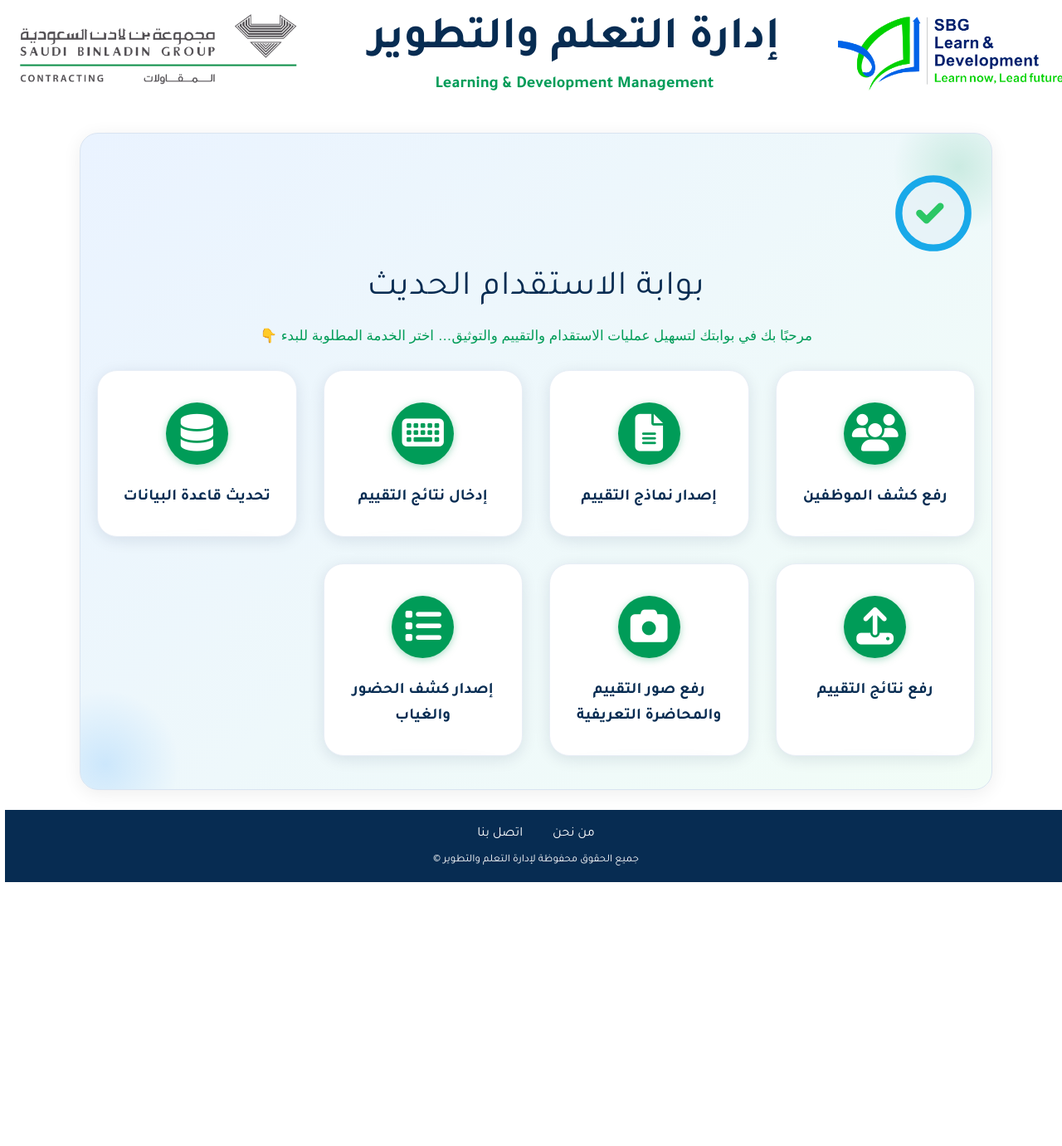
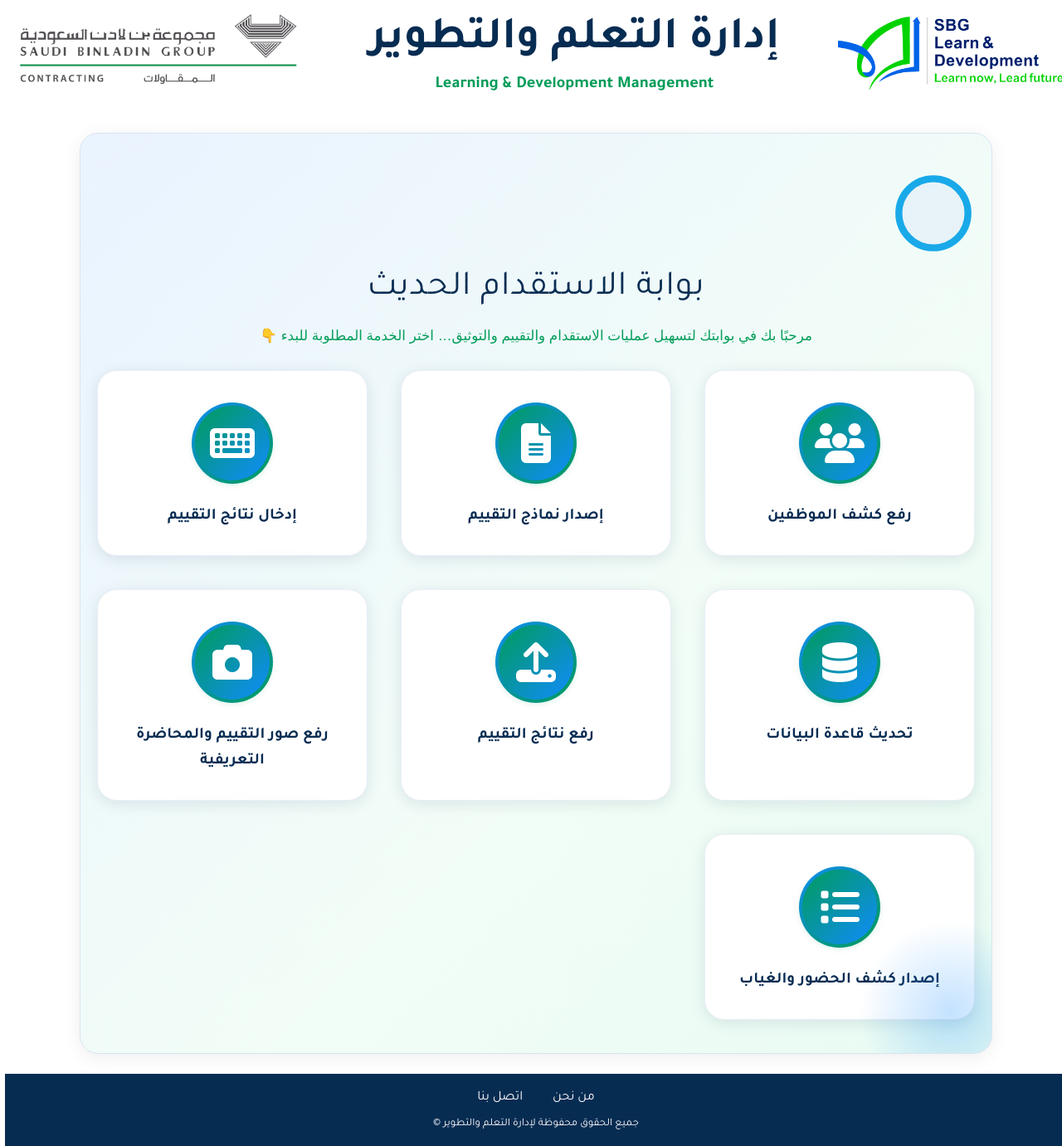
Before and after one commit to majed1985/majed, a Django app: page /recruitment/ in a window 1280 px wide. Shown: the part 48-1429 px from the top of the page at 83% size. Before the commit the page ends 1111 px from the top, so only its background shows below. Run offline with Django 5.2, Linux system fonts and the light colour scheme; style sheets or scripts are compiled from the project's sources; parts of the project's set-up code (start-up, migrations or seed data) failed here and were passed over.

Commit message:
Refine recruitment portal UI

```diff
--- a/templates/core/recruitment_dashboard.html
+++ b/templates/core/recruitment_dashboard.html
@@ -14,32 +14,32 @@
     <p class="desc">مرحبًا بك في بوابتك لتسهيل عمليات الاستقدام والتقييم والتوثيق… اختر الخدمة المطلوبة للبدء 👇</p>
   </div>
   <div class="recruitment-grid">
-    <a href="{% url 'core:upload_employees' %}" class="recruitment-card">
-      <div class="recruitment-icon"><i class="fas fa-users"></i></div>
+    <a href="{% url 'core:upload_employees' %}" class="recruitment-card" title="رفع كشف الموظفين">
+      <div class="icon-wrap"><div class="recruitment-icon"><i class="fas fa-users"></i></div></div>
       <div class="recruitment-name">رفع كشف الموظفين</div>
     </a>
-    <a href="{% url 'core:recruitment_step' 'forms' %}" class="recruitment-card">
-      <div class="recruitment-icon"><i class="fas fa-file-alt"></i></div>
+    <a href="{% url 'core:recruitment_step' 'forms' %}" class="recruitment-card" title="إصدار نماذج التقييم">
+      <div class="icon-wrap"><div class="recruitment-icon"><i class="fas fa-file-alt"></i></div></div>
       <div class="recruitment-name">إصدار نماذج التقييم</div>
     </a>
-    <a href="{% url 'core:input_evaluation_results' %}" class="recruitment-card">
-      <div class="recruitment-icon"><i class="fas fa-keyboard"></i></div>
+    <a href="{% url 'core:input_evaluation_results' %}" class="recruitment-card" title="إدخال نتائج المتقدمين">
+      <div class="icon-wrap"><div class="recruitment-icon"><i class="fas fa-keyboard"></i></div></div>
       <div class="recruitment-name">إدخال نتائج التقييم</div>
     </a>
-    <a href="{% url 'core:recruitment_step' 'update_db' %}" class="recruitment-card">
-      <div class="recruitment-icon"><i class="fas fa-database"></i></div>
+    <a href="{% url 'core:recruitment_step' 'update_db' %}" class="recruitment-card" title="تحديث قاعدة البيانات">
+      <div class="icon-wrap"><div class="recruitment-icon"><i class="fas fa-database"></i></div></div>
       <div class="recruitment-name">تحديث قاعدة البيانات</div>
     </a>
-    <a href="{% url 'core:recruitment_step' 'upload_results' %}" class="recruitment-card">
-      <div class="recruitment-icon"><i class="fas fa-upload"></i></div>
+    <a href="{% url 'core:recruitment_step' 'upload_results' %}" class="recruitment-card" title="رفع الملفات المعتمدة">
+      <div class="icon-wrap"><div class="recruitment-icon"><i class="fas fa-upload"></i></div></div>
       <div class="recruitment-name">رفع نتائج التقييم</div>
     </a>
-    <a href="{% url 'core:recruitment_step' 'upload_photos' %}" class="recruitment-card">
-      <div class="recruitment-icon"><i class="fas fa-camera"></i></div>
+    <a href="{% url 'core:recruitment_step' 'upload_photos' %}" class="recruitment-card" title="رفع صور التقييم">
+      <div class="icon-wrap"><div class="recruitment-icon"><i class="fas fa-camera"></i></div></div>
       <div class="recruitment-name">رفع صور التقييم والمحاضرة التعريفية</div>
     </a>
-    <a href="{% url 'core:recruitment_step' 'attendance' %}" class="recruitment-card">
-      <div class="recruitment-icon"><i class="fas fa-list"></i></div>
+    <a href="{% url 'core:recruitment_step' 'attendance' %}" class="recruitment-card" title="إصدار كشف الحضور">
+      <div class="icon-wrap"><div class="recruitment-icon"><i class="fas fa-list"></i></div></div>
       <div class="recruitment-name">إصدار كشف الحضور والغياب</div>
     </a>
   </div>
@@ -49,7 +49,7 @@
   max-width: 1100px;
   margin: 0 auto;
   padding: 30px 20px 40px;
-  background: linear-gradient(135deg,#eaf3ff 0%,#f2fdf7 100%);
+  background: linear-gradient(135deg, #eaf3ff 0%, #f2fdf7 60%, #e8fbf3 100%);
   border-radius: 22px;
   box-shadow: 0 4px 22px rgba(0,0,0,0.07);
   border: 1px solid #d9e4f1;
@@ -58,25 +58,20 @@
 .recruitment-container::before {
   content: '';
   position: absolute;
-  top: -40px;
-  right: -40px;
-  width: 160px;
-  height: 160px;
-  background: radial-gradient(circle at center, var(--accent) 0%, transparent 70%);
-  opacity: 0.15;
-  transform: rotate(45deg);
+  inset: 0;
+  background: repeating-linear-gradient(135deg, rgba(255,255,255,0.15) 0px, rgba(255,255,255,0.15) 2px, transparent 2px, transparent 6px);
+  opacity: 0.25;
   pointer-events: none;
 }
 .recruitment-container::after {
   content: '';
   position: absolute;
   bottom: -60px;
-  left: -60px;
-  width: 180px;
-  height: 180px;
+  right: -60px;
+  width: 220px;
+  height: 220px;
   background: radial-gradient(circle at center, var(--blue-light) 0%, transparent 70%);
-  opacity: 0.15;
-  transform: rotate(-45deg);
+  opacity: 0.25;
   pointer-events: none;
 }
 .recruitment-header {
@@ -100,8 +95,12 @@
 .recruitment-grid {
   display: grid;
   grid-template-columns: repeat(auto-fit, minmax(240px, 1fr));
-  gap: 32px;
+  gap: 40px;
   justify-items: center;
+}
+@keyframes fadeInUp {
+  from {opacity: 0; transform: translateY(20px);}
+  to {opacity: 1; transform: translateY(0);}
 }
 .recruitment-card {
   background: #fff;
@@ -117,11 +116,20 @@
   border: 1.5px solid #e8eef6;
   position: relative;
   overflow: hidden;
+  opacity: 0;
+  animation: fadeInUp 0.8s forwards;
 }
+.recruitment-card:nth-child(1){animation-delay:0.1s;}
+.recruitment-card:nth-child(2){animation-delay:0.2s;}
+.recruitment-card:nth-child(3){animation-delay:0.3s;}
+.recruitment-card:nth-child(4){animation-delay:0.4s;}
+.recruitment-card:nth-child(5){animation-delay:0.5s;}
+.recruitment-card:nth-child(6){animation-delay:0.6s;}
+.recruitment-card:nth-child(7){animation-delay:0.7s;}
 .recruitment-card:hover {
   box-shadow: 0 12px 40px rgba(7,44,82,0.25);
   transform: translateY(-8px) scale(1.05);
-  background: linear-gradient(120deg, #eaf6ff 0%, #f2fdf7 100%);
+  background: linear-gradient(120deg, var(--blue-light) 0%, var(--accent) 100%);
   border-color: var(--accent);
 }
 .recruitment-card::after {
@@ -158,17 +166,22 @@
   transform: translate(-50%, -50%) scale(1);
   transition: 0s;
 }
+.icon-wrap {
+  padding: 4px;
+  border-radius: 50%;
+  background: linear-gradient(135deg, var(--blue-light), var(--accent));
+  margin-bottom: 16px;
+}
 .recruitment-icon {
-  background: var(--accent);
+  background: linear-gradient(135deg, var(--accent), var(--blue-light));
   color: #fff;
   border-radius: 50%;
-  width: 75px;
-  height: 75px;
+  width: 90px;
+  height: 90px;
   display: flex;
   align-items: center;
   justify-content: center;
-  font-size: 2.8rem;
-  margin-bottom: 16px;
+  font-size: 3rem;
   box-shadow: 0 2px 10px rgba(0,156,88,0.35);
   transition: transform 0.33s;
 }
```
Also changed, not shown: static/images/recruitment_portal.svg.
